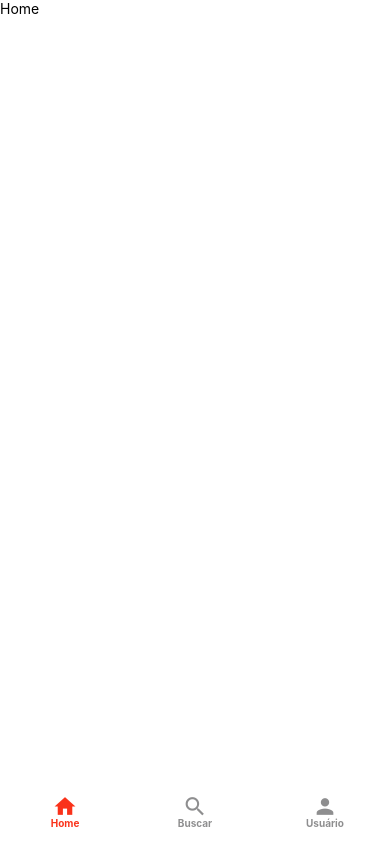
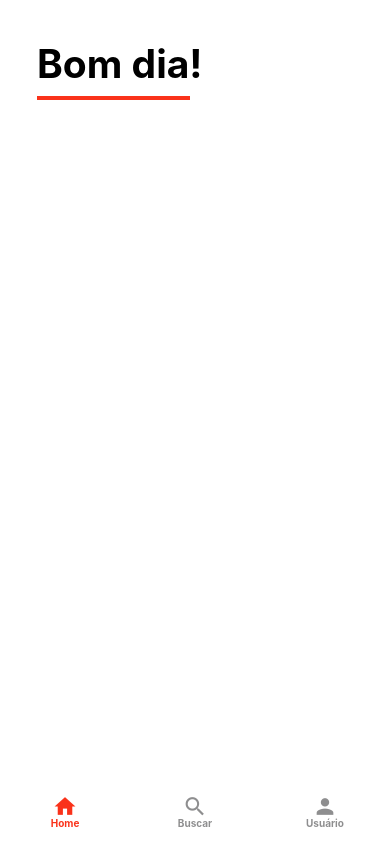
Before and after one commit to Senai-SC-CTAI/SA_2023_3B_CantinaGo, a React Native app in the folder app/: screen / in a window 390 px wide. Built offline with nearby package versions, Linux system fonts and the light colour scheme.

Commit message:
att home

```diff
--- a/app/src/screens/Home/index.tsx
+++ b/app/src/screens/Home/index.tsx
@@ -4,14 +4,28 @@ import { View, StyleSheet, Text } from 'react-native';
 export function Home() {
   return (
     <View style={styles.container}>
-      <Text>Home</Text>
+      <Text style={styles.text}>Bom dia!</Text>
+      <View style={styles.line}></View>
     </View>
-);
+  );
 }
 
 const styles = StyleSheet.create({
   container: {
     flex: 1,
-    backgroundColor: 'white'
+    backgroundColor: 'white',
   },
-})
+  text: {
+    marginTop: 40,
+    marginLeft: 37,
+    fontSize: 39,
+    fontWeight: 'bold',
+  },
+  line: {
+    width: 153,
+    height: 3.5,
+    backgroundColor: '#FA321A',
+    marginTop: 9,
+    marginLeft: 37,
+  },
+});
```
